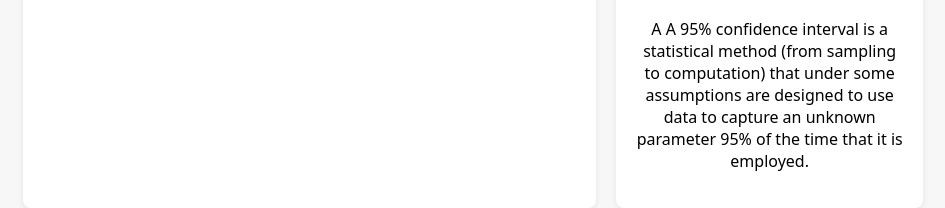
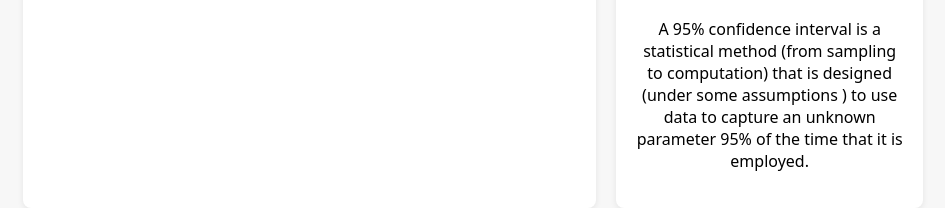
Before and after one commit to markram0001/gaussinggame, a plain HTML site: page index.html in a window 1280 px wide. Shown: the part 624-832 px from the top of the page, without its empty margins (167-1112 px from the left). Drawn offline with Linux system fonts and the light colour scheme.

Commit message:
Update index.html

```diff
--- a/index.html
+++ b/index.html
@@ -144,7 +144,7 @@
         <div class="right-pane card">
           <h3>Confidence Interval Illustration</h3>
           <img src="images/im1.png" alt="What are CI's" class="side-image">
-          <p>A A 95% confidence interval is a statistical method (from sampling to computation) that under some assumptions are designed to use data to capture an unknown parameter 95% of the time that it is employed.</p>
+          <p>A 95% confidence interval is a statistical method (from sampling to computation) that is designed (under some assumptions ) to use data to capture an unknown parameter 95% of the time that it is employed.</p>
         </div>
 
       </div>
```
